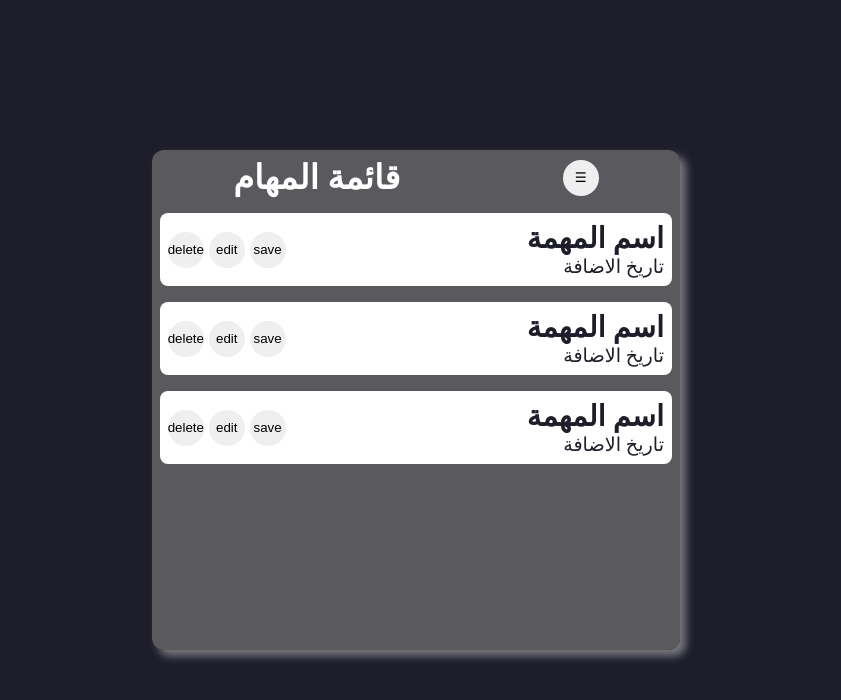
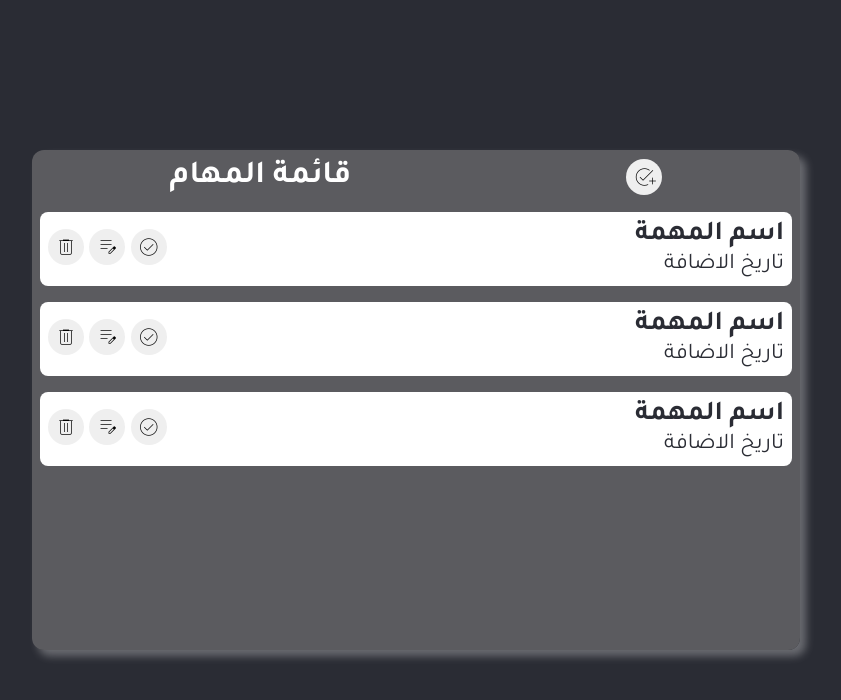
Before and after one commit to Pioneercode1/Task-list, a plain HTML site: page index.html in a window 1280 px wide. Shown: the whole page, without its empty margins (224-1065 px from the left). Drawn offline with nearby package versions, Linux system fonts and the light colour scheme.

Commit message:
finished styles

```diff
--- a/index.html
+++ b/index.html
@@ -5,18 +5,29 @@
     <meta charset="UTF-8">
     <meta name="viewport" content="width=device-width, initial-scale=1.0">
     <!-- google font and icons -->
+    <link rel="preconnect" href="https://fonts.googleapis.com">
+    <link rel="preconnect" href="https://fonts.gstatic.com" crossorigin>
+    <link href="https://fonts.googleapis.com/css2?family=Tajawal:wght@200;300;400;500;700;800;900&display=swap"
+        rel="stylesheet">
+
+    <!-- icons -->
+    <link href="https://fonts.googleapis.com/css2?family=Material+Symbols+Outlined" rel="stylesheet" />
 
     <link rel="stylesheet" href="./style.css">
     <script src="./main.js" defer></script>
+    <title>Task List</title>
 
-    <title>Task List</title>
 </head>
 
 <body>
     <div class="container">
         <main class="content-main">
             <header class="content-header">
-                <button class="style-buttons" type="button" title="قائمة" aria-label="قائمة">☰</button>
+                <button class="style-buttons" type="button" title="قائمة" aria-label="قائمة">
+                    <span class="material-symbols-outlined">
+                        add_task
+                    </span>
+                </button>
                 <h1>قائمة المهام</h1>
             </header>
 
@@ -28,18 +39,24 @@
                     </div>
                     <div class="buttons-task">
                         <button class="style-buttons" type="button">
-                            save
+                            <span class="material-symbols-outlined">
+                                check_circle
+                            </span>
                         </button>
                         <button class="style-buttons" type="button">
-                            edit
+                            <span class="material-symbols-outlined">
+                                edit_note
+                            </span>
                         </button>
                         <button class="style-buttons" type="button">
-                            delete
+                            <span class="material-symbols-outlined">
+                                delete
+                            </span>
                         </button>
                     </div>
                 </div>
             </div>
-                        <div class="content-tasks">
+            <div class="content-tasks">
                 <div class="one-task">
                     <div class="title-task">
                         <h2>اسم المهمة</h2>
@@ -47,18 +64,24 @@
                     </div>
                     <div class="buttons-task">
                         <button class="style-buttons" type="button">
-                            save
+                            <span class="material-symbols-outlined">
+                                check_circle
+                            </span>
                         </button>
                         <button class="style-buttons" type="button">
-                            edit
+                            <span class="material-symbols-outlined">
+                                edit_note
+                            </span>
                         </button>
                         <button class="style-buttons" type="button">
-                            delete
+                            <span class="material-symbols-outlined">
+                                delete
+                            </span>
                         </button>
                     </div>
                 </div>
             </div>
-                        <div class="content-tasks">
+            <div class="content-tasks">
                 <div class="one-task">
                     <div class="title-task">
                         <h2>اسم المهمة</h2>
@@ -66,13 +89,19 @@
                     </div>
                     <div class="buttons-task">
                         <button class="style-buttons" type="button">
-                            save
+                            <span class="material-symbols-outlined">
+                                check_circle
+                            </span>
                         </button>
                         <button class="style-buttons" type="button">
-                            edit
+                            <span class="material-symbols-outlined">
+                                edit_note
+                            </span>
                         </button>
                         <button class="style-buttons" type="button">
-                            delete
+                            <span class="material-symbols-outlined">
+                                delete
+                            </span>
                         </button>
                     </div>
                 </div>
--- a/style.css
+++ b/style.css
@@ -1,6 +1,6 @@
 :root {
     /*colors*/
-    --light-black: #1d1e2a;
+    --light-black: #2a2c34;
     --light-gy: #616165e2;
     --white: #fff;
     --light-red: #cf3c3c;
@@ -14,25 +14,36 @@
     box-sizing: border-box;
 }
 
+.material-symbols-outlined {
+    font-variation-settings:
+        'FILL' 0,
+        'wght' 0,
+        'GRAD' 0,
+        'opsz' 24
+}
+
 body {
     min-height: 100vh;
     min-width: 100vw;
     color: var(--white);
     background-color: var(--light-black);
-        display: grid;
+    display: grid;
     place-items: center;
+    font-family: "Tajawal", sans-serif;
+    font-weight: 400;
+    font-style: normal;
 }
 
 .container {
     display: grid;
     place-items: center;
     width: 100%;
-    height: 100%;
+    min-height: 100%;
 }
 
 .content-main {
     width: clamp(320px, 50%, 33rem);
-    height: 500px;
+    min-height: 500px;
     font-size: clamp(14px, 0.9rem + 1.5vw, 1.2rem);
     background-color: var(--light-gy);
     display: flex;
@@ -42,7 +53,7 @@ body {
     gap: 1rem;
     padding: 0.5rem;
     border-radius: 12px;
-    box-shadow: 6px 6px 8px rgba(255, 255, 255, 0.4);
+    box-shadow: 6px 6px 8px rgba(255, 255, 255, 0.3);
 }
 
 .content-header {
@@ -57,15 +68,15 @@ body {
     border: none;
     width: 36px;
     height: 36px;
+    line-height: 0;
 }
 
 .content-header h1 {
-    font-size: clamp(20px, 1.2rem + 2vw, 2.1rem);
+    font-size: clamp(18px, 1.1rem + 2vw, 2rem);
 }
 
 .content-tasks {
     width: 100%;
-
 }
 
 .one-task {
@@ -77,3 +88,15 @@ body {
     color: var(--light-black);
     border-radius: 8px;
 }
+
+.one-task h2 {
+    font-size: clamp(16px, 0.9rem + 1.5vw, 1.7rem);
+}
+
+@media (min-width: 1024px) {
+    .content-main {
+        width: clamp(500px, 60%, 48rem);
+        height: 500px;
+        font-size: clamp(18px, 1rem + 1.5vw, 1.4rem);
+    }
+}
```
